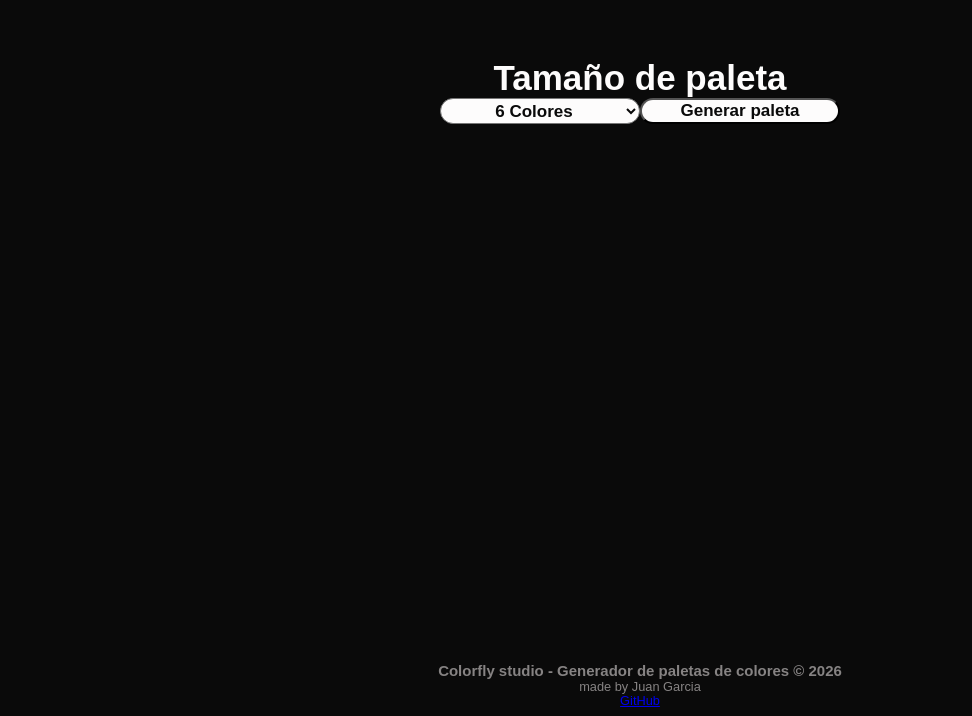
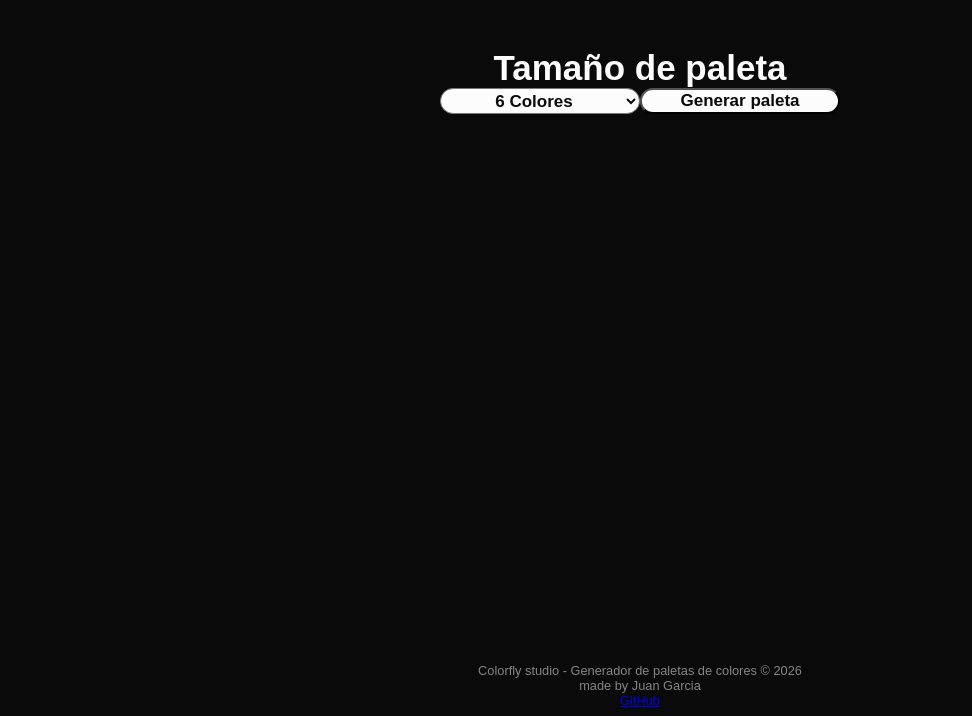
Before and after one commit to jmgc9601-pixel/Colors-Palette-by-Colorfly-Studio-M1-project-, a plain HTML site: page INDEX_PALETA.html in a window 1280 px wide. Shown: the part 100-816 px from the top of the page, without its empty margins (0-972 px from the left). Drawn offline with Linux system fonts and the light colour scheme; a web font is replaced by a local one.

Commit message:
Improving accessibility and semantic.

```diff
--- a/ASSETS_PALETA/CSS/STYLE_PALETA.css
+++ b/ASSETS_PALETA/CSS/STYLE_PALETA.css
@@ -35,7 +35,7 @@ h2{
 }
 
 section{
-    margin-top: 55px;
+    margin-top: 45px;
     font-size: 35px;
     color: hsl(0, 14%, 99%);
     display: grid;
@@ -142,9 +142,5 @@ footer{
     font-size: 0.8em;
 }
 footer p {
-    margin-bottom: -1px;
-    margin-top: 1px;
+    margin: 0;
 }
-footer h3 {
-    margin-bottom: -1px;
-}
--- a/INDEX_PALETA.html
+++ b/INDEX_PALETA.html
@@ -23,13 +23,13 @@
             <option value="8">8 Colores</option>
             <option value="9">9 Colores</option>
            </select>
-         <button>Generar paleta</button>
-         <p class="microfeedback"></p>
+         <button type="button">Generar paleta</button>
+         <p class="microfeedback" aria-live="polite"></p>
        </section>
        <div class="container-paleta"></div>
       </main>
       <footer>
-        <h3>Colorfly studio - Generador de paletas de colores © 2026</h3>
+        <p>Colorfly studio - Generador de paletas de colores © 2026</p>
         <p>made by Juan Garcia</p>
         <a href="https://github.com/jmgc9601-pixel" target="_blank">GitHub</a>
       </footer>
```
Also changed, not shown: 1 other file.
